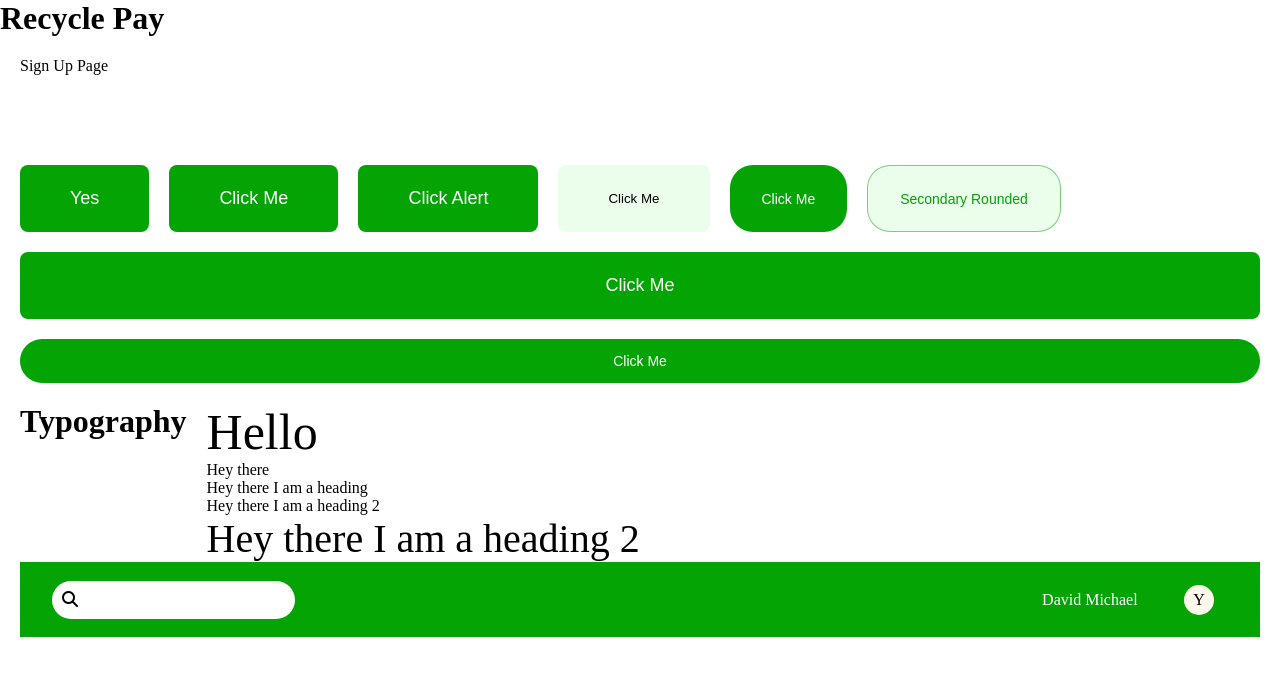
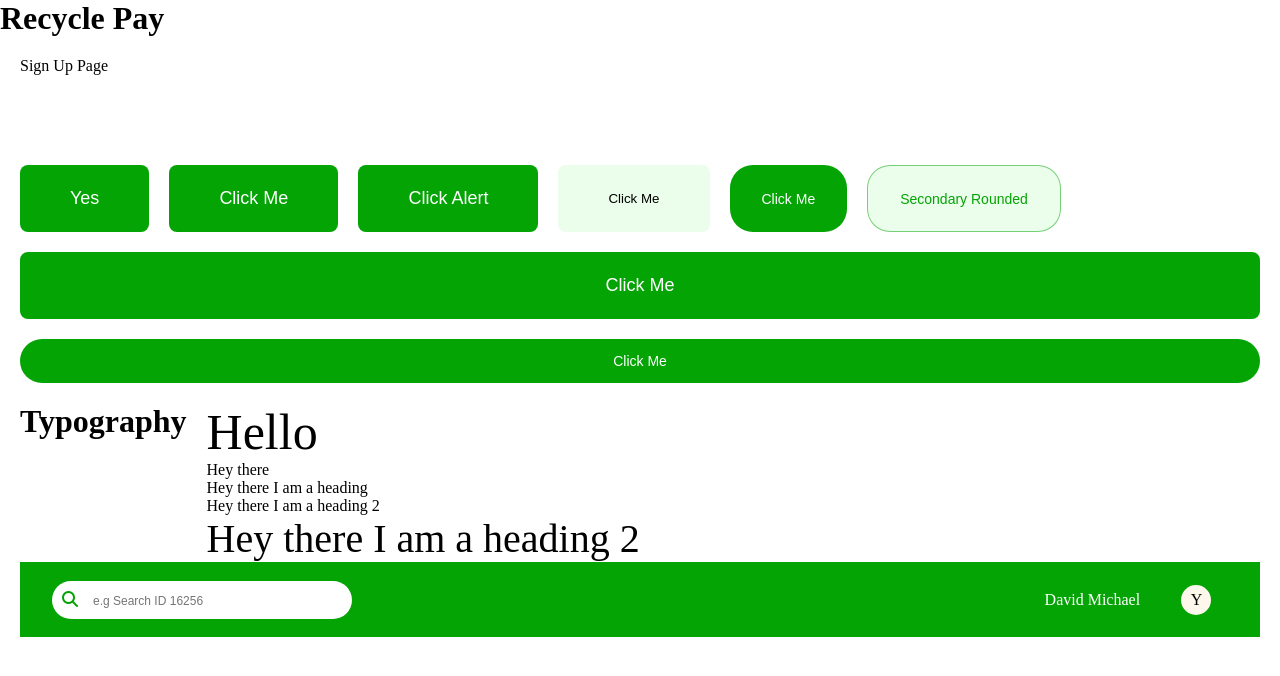
Before and after one commit to teddyrugged/Recycle-pay-react-app, a React (Create React App) app: page / in a window 1280 px wide. Shown: the top 676 px of the page. Built offline with nearby package versions, Linux system fonts and the light colour scheme.

Commit message:
added color and placeholder

```diff
--- a/src/components/compounds/DashHeader/style.css
+++ b/src/components/compounds/DashHeader/style.css
@@ -29,6 +29,6 @@
 }
 
 .h-space {
-  width: 30px;
+  width: 15px;
   display: inline-block;
 }
--- a/src/components/elements/SearchBar/index.jsx
+++ b/src/components/elements/SearchBar/index.jsx
@@ -4,6 +4,6 @@ export const SearchBar = () => (
   <div className="search-holder">
     <i className="fa fa-search" />
     <span className="h-space" />
-    <input />
+    <input placeholder="e.g Search ID 16256" />
   </div>
 );
--- a/src/components/elements/SearchBar/style.css
+++ b/src/components/elements/SearchBar/style.css
@@ -2,9 +2,12 @@
   background-color: #fff;
   border-radius: 20px;
   padding: 10px;
+  min-width: 300px;
+  color: #04a405;
 }
 .search-holder input {
   border: none;
+  font-size: 12px;
 }
 
 .search-holder input:focus {
```
